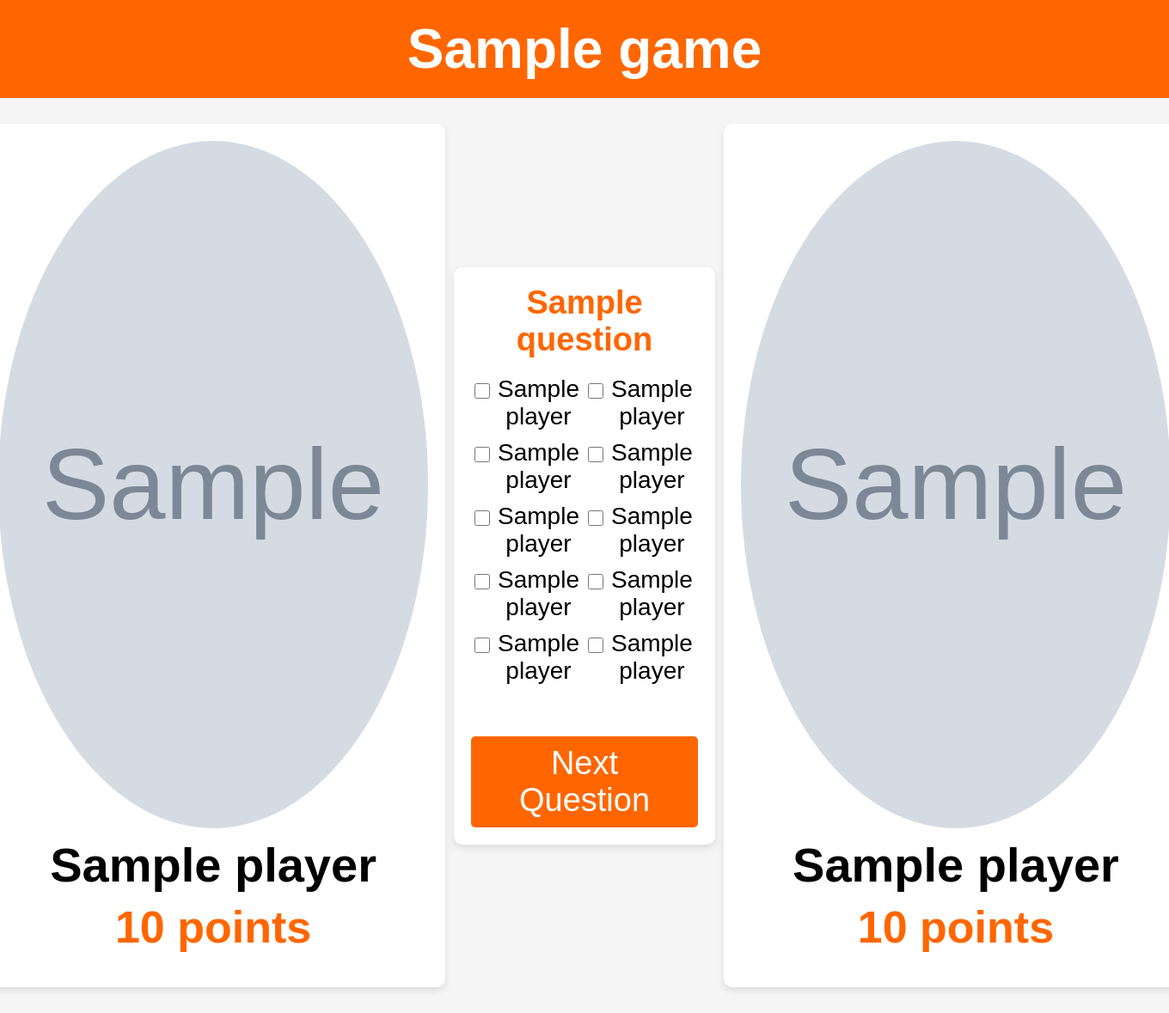
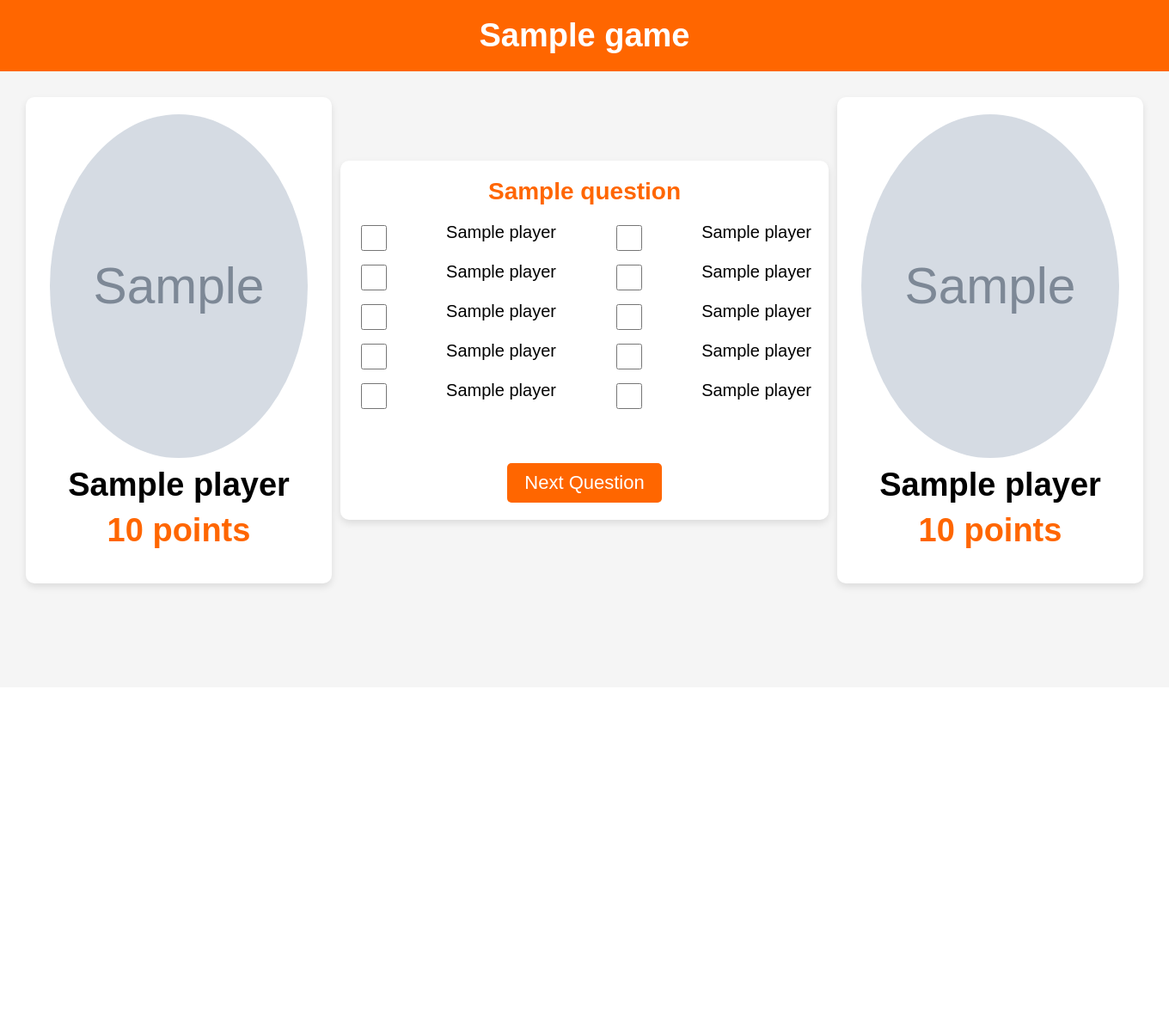
Before and after one commit to rijkvandermeulen/deslimste, a Django app: template app/templates/app/quiz.html in a window 1360 px wide. Shown: the whole page at 86% size. After the commit the page ends 688 px from the top, so only its background shows below. Run offline with Django 4.2, Linux system fonts and the light colour scheme; the template is opened without the code that fills it: values that come from a table or form of the project are taken from there, others are empty; tables that the repository leaves empty hold one stand-in row (values such as "Sample post"); grey boxes marked "Sample" are stand-in pictures.

Commit message:
resizing

```diff
--- a/app/static/app/css/style.css
+++ b/app/static/app/css/style.css
@@ -46,7 +46,7 @@ header {
     padding: 20px;
     text-align: center;
     color: white;
-    font-size: 64px;
+    font-size: 38px;
     font-weight: bold;
 }
 
@@ -77,27 +77,27 @@ header {
 }
 
 .player img {
-    width: 500px;
-    height: 800px;
+    width: 300px;
+    height: 400px;
     border-radius: 50%;
     margin-bottom: 10px;
 }
 
 .player .name {
-    font-size: 56px;
+    font-size: 38px;
     font-weight: bold;
     margin-bottom: 10px;
 }
 
 .player .points {
-    font-size: 52px;
+    font-size: 38px;
     font-weight: bold;
     color: #ff6600;
     margin-bottom: 20px;
 }
 
 .question {
-    font-size: 38px;
+    font-size: 28px;
     color: #ff6600;
     margin-bottom: 20px;
     text-align: center;
@@ -113,7 +113,7 @@ header {
 .answer {
     display: none;
     margin: 5px 0;
-    font-size: 38px;
+    font-size: 28px;
     font-weight: bold;
     color: #ff6600;
 }
@@ -122,7 +122,7 @@ header {
     display: flex;
     justify-content: space-between;
     margin-bottom: 10px;
-    font-size: 28px;
+    font-size: 20px;
 }
 
 .checkboxes input[type="checkbox"] {
@@ -138,7 +138,7 @@ button {
     padding: 10px 20px;
     border: none;
     border-radius: 5px;
-    font-size: 38px;
+    font-size: 22px;
     cursor: pointer;
     margin: 0 auto;
 }
```
